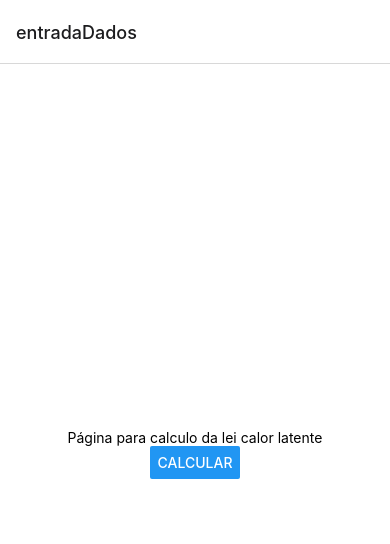
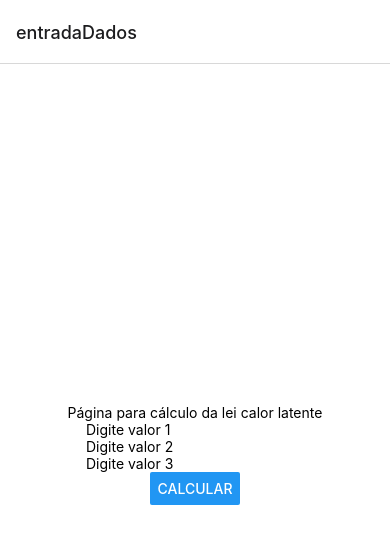
Before and after one commit to Hal9000-Fiap/Mobile-Calor-Latente, a React Native app: screen /entradaDados in a window 390 px wide. Shown: the top 544 px of the page. Built offline with nearby package versions, Linux system fonts and the light colour scheme.

Commit message:
Processamento de dados

```diff
--- a/screens/entradaDados.js
+++ b/screens/entradaDados.js
@@ -1,20 +1,48 @@
 import { StatusBar } from 'expo-status-bar';
-import { StyleSheet, Text, View, Button } from 'react-native';
-import react from 'react';
+import { StyleSheet, Text, View, Button, TextInput } from 'react-native';
+import React, { useState } from 'react';
+
 
 export default function entradaDados({ navigation }) {
-    const x = {
-        teste: 'teste'
-    }
+  const [valor1, setValor1] = useState('');
+  const [valor2, setValor2] = useState('');
+  const [valor3, setValor3] = useState('');
 
+  const calcular = () => {
+    const dados = {
+        valor1: valor1,
+        valor2: valor2,
+        valor3: valor3
+    };
+    navigation.navigate('saidaDados', { dados: dados });
+};
     return (
-      <View style={styles.container}>
-        <Text>Página para calculo da lei calor latente</Text>
-        <Button
-          title="Calcular"
-          onPress={() => navigation.navigate('saidaDados')}/>
-        <StatusBar style="auto" />
-      </View>
+       <View style={styles.container}>
+            <Text>Página para cálculo da lei calor latente</Text>
+            <TextInput
+                style={styles.input}
+                placeholder="Digite valor 1"
+                onChangeText={text => setValor1(text)}
+                value={valor1}
+            />
+            <TextInput
+                style={styles.input}
+                placeholder="Digite valor 2"
+                onChangeText={text => setValor2(text)}
+                value={valor2}
+            />
+            <TextInput
+                style={styles.input}
+                placeholder="Digite valor 3"
+                onChangeText={text => setValor3(text)}
+                value={valor3}
+            />
+            <Button
+                title="Calcular"
+                onPress={calcular}
+            />
+            <StatusBar style="auto" />
+        </View>
     );
   }
 
--- a/screens/saidaDados.js
+++ b/screens/saidaDados.js
@@ -1,14 +1,20 @@
 import { StatusBar } from 'expo-status-bar';
 import { StyleSheet, Text, View, Button } from 'react-native';
-import react from 'react';
 
 
 
-export default function saidaDados({ navigation }) {
+
+export default function saidaDados({ navigation, route }) {
+  const dadosRecebidos = route.params.dados;
+
+
+
 
     return (
       <View style={styles.container}>
-        <Text> {x.teste} </Text>
+            <Text>Valor 1: {dadosRecebidos.valor1}</Text>
+            <Text>Valor 2: {dadosRecebidos.valor2}</Text>
+            <Text>Valor 3: {dadosRecebidos.valor3}</Text>
         <Button
           title="Sair"
           onPress={() => navigation.goBack()}/>
```
